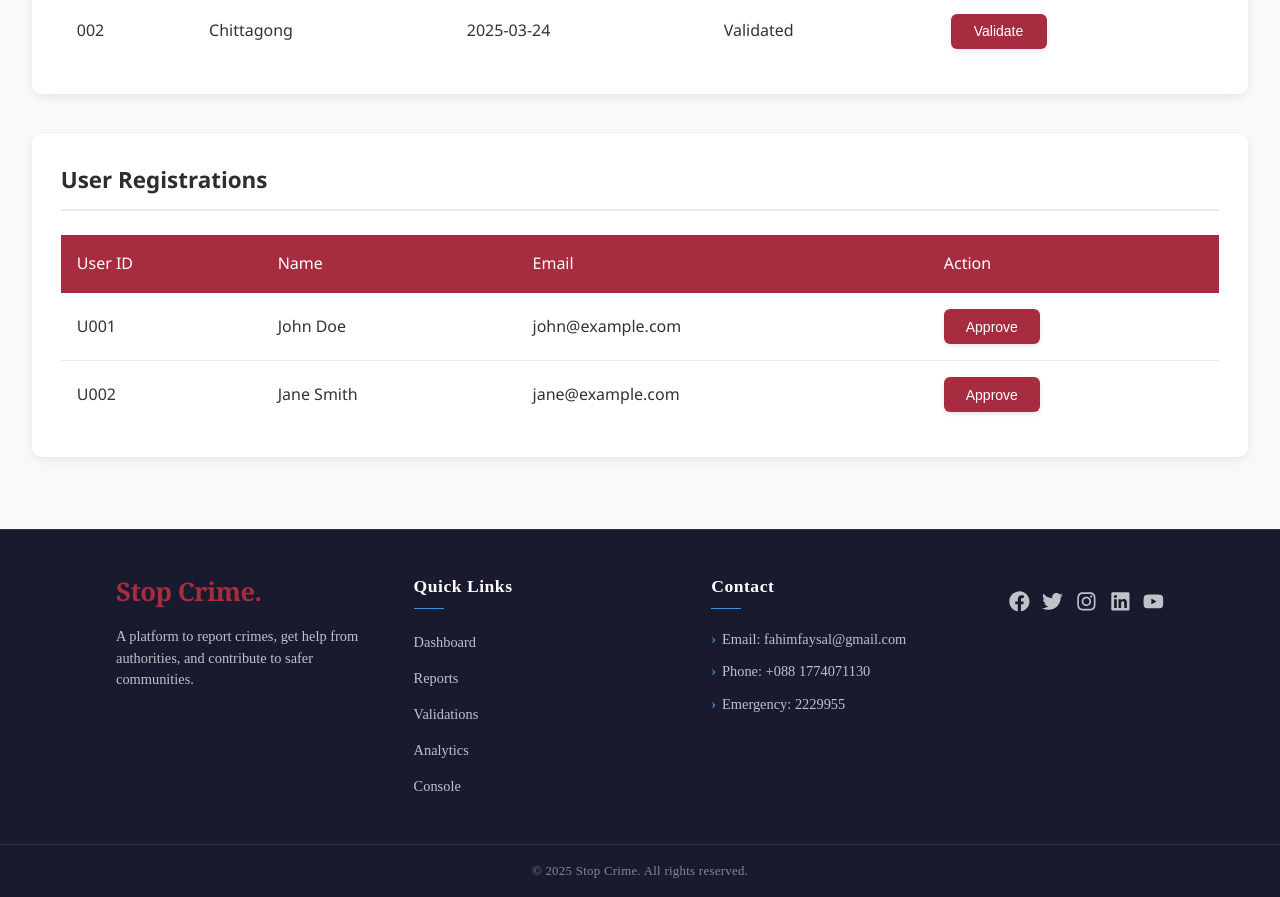
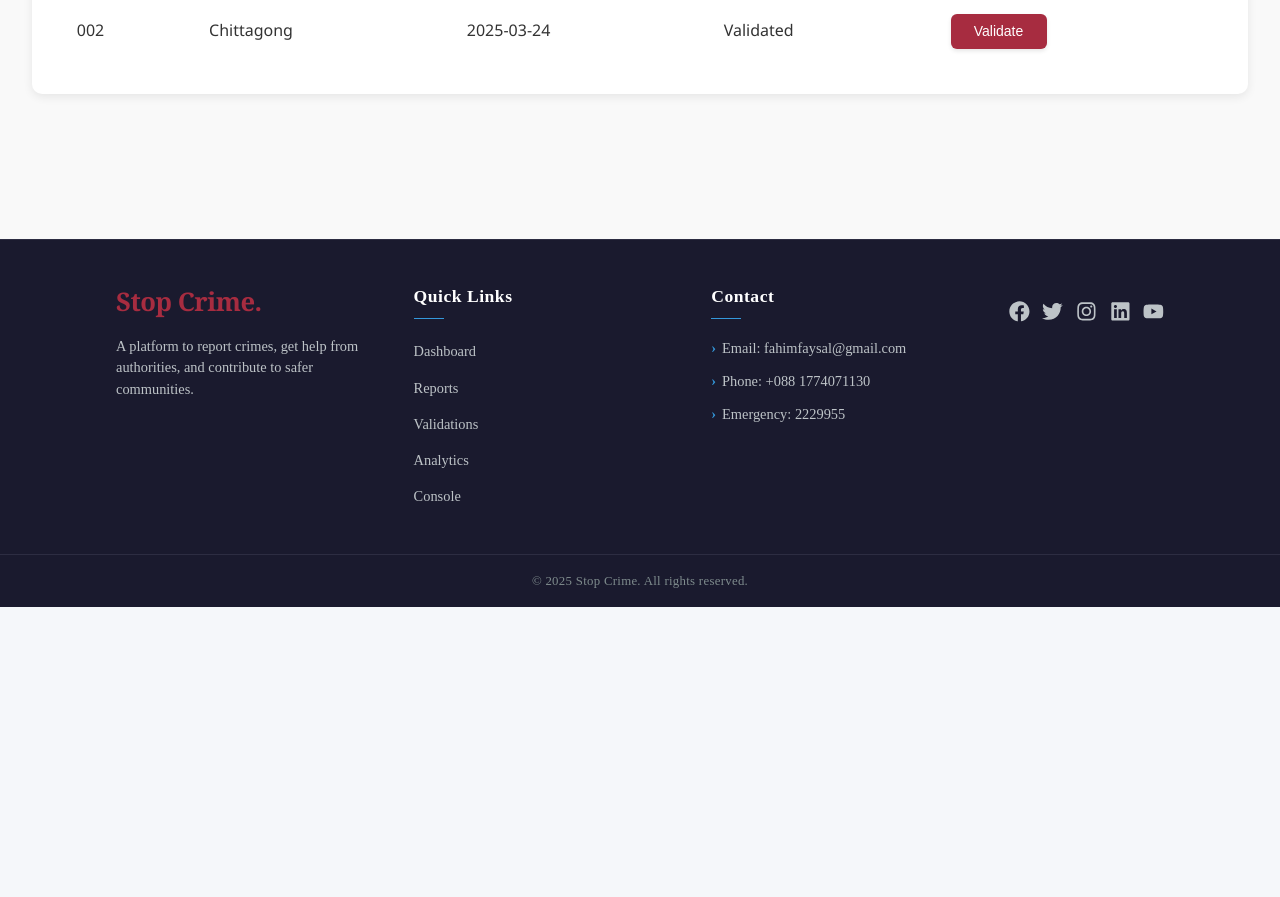
Before and after one commit to fahim-5/Crime-rescue-Team, a React (Vite) app in the folder frontend/: page /admin/dashboard in a window 1280 px wide. Shown: the part 641-1538 px from the top of the page. After the commit the page ends 1248 px from the top, so only its background shows below. Built offline with nearby package versions, Linux system fonts and the light colour scheme; no server answers; sample sign-in values are in the browser's storage.

Commit message:
starting to work on admin sode

```diff
--- a/frontend/src/pages/admin/AdminDeshboard.jsx
+++ b/frontend/src/pages/admin/AdminDeshboard.jsx
@@ -56,34 +56,7 @@ const AdminDashboard = () => {
           </table>
         </section>
 
-        <section className="user-management">
-          <h2>User Registrations</h2>
-          <table>
-            <thead>
-              <tr>
-                <th>User ID</th>
-                <th>Name</th>
-                <th>Email</th>
-                <th>Action</th>
-              </tr>
-            </thead>
-            <tbody>
-              <tr>
-                <td>U001</td>
-                <td>John Doe</td>
-                <td>john@example.com</td>
-                <td><button className="btn approve-btn">Approve</button></td>
-              </tr>
-              <tr>
-                <td>U002</td>
-                <td>Jane Smith</td>
-                <td>jane@example.com</td>
-                <td><button className="btn approve-btn">Approve</button></td>
-              </tr>
-              {/* Add more user rows as needed */}
-            </tbody>
-          </table>
-        </section>
+
       </div>
   );
 };
```
